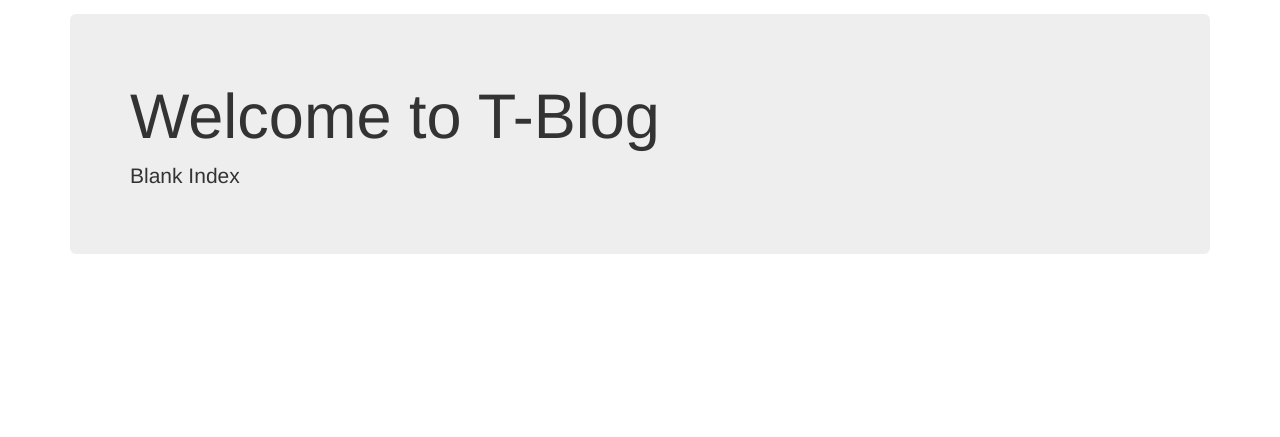
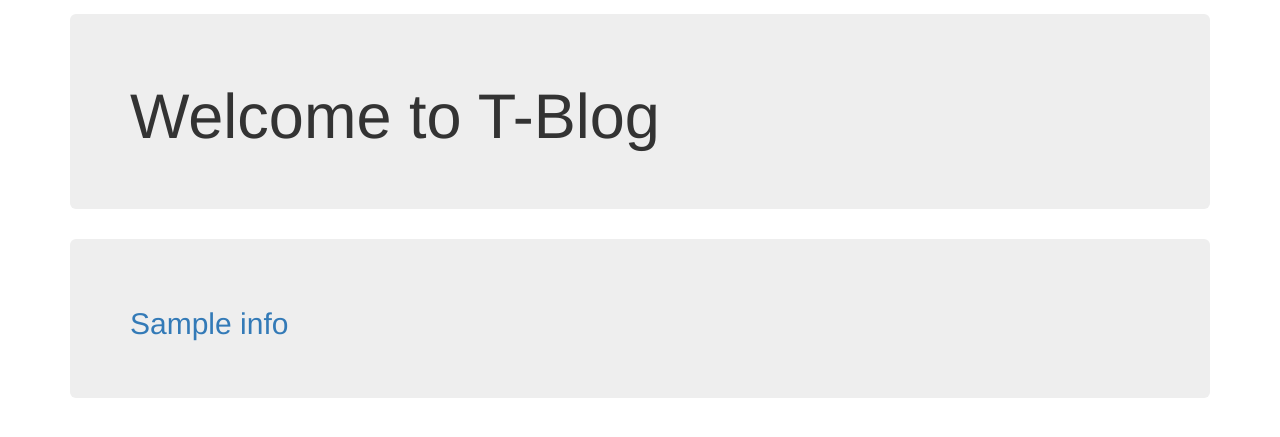
Before and after one commit to SJoshua/T-Blog, a Flask app: template t_blog/templates/index.html in a window 1280 px wide. Shown: the top 437 px of the page. Run offline with Flask 2, Linux system fonts and the light colour scheme; the template is opened without the code that fills it: most values are stand-ins (such as "Sample title", 1, 10 or a date in 2020); parts of the project's set-up code (start-up, migrations or seed data) failed here and were passed over; some libraries are stand-ins or nearby versions.

Commit message:
feat: implement index page

```diff
--- a/t_blog/database.py
+++ b/t_blog/database.py
@@ -31,6 +31,9 @@ def insert_article(title=None, content=None, author=None, category=None):
 def get_article(id):
     return db_session.query(Article).filter(Article.id == id).first()
 
+def get_articles():
+    return db_session.query(Article).order_by(Article.id.desc()).limit(10).all()
+
 def get_author_name(id):
     return db_session.query(User).filter(User.id == id).first().nickname
 
--- a/t_blog/forms.py
+++ b/t_blog/forms.py
@@ -4,6 +4,6 @@ from wtforms.widgets import *
 from wtforms.validators import *
 
 class NewArticleForm(FlaskForm):
-    title = TextField(u'Title', validators=[Required()])
+    title = StringField(u'Title', validators=[Required()])
     content = TextAreaField(u'Article', render_kw={"rows": 20})
     submit = SubmitField(u'Publish')
--- a/t_blog/templates/article.html
+++ b/t_blog/templates/article.html
@@ -6,9 +6,9 @@
             <h5> Category: {{ category }} </h5>
             <h1> {{ title }} </h1>
             <h4> Author: {{ author }} </h4>
-
-            <pre>{{ content }}</pre>
         </div>
-
+        <div class="jumbotron">
+            {{ content | safe }}
+        </div>
     </div>
 {%- endblock %}
--- a/t_blog/templates/index.html
+++ b/t_blog/templates/index.html
@@ -4,7 +4,11 @@
     <div class="container">
         <div class="jumbotron">
             <h1>Welcome to T-Blog</h1>
-            <p>Blank Index</p>
         </div>
+        {% for info in articles %}
+            <div class="jumbotron">
+                <h2><a href="/article/{{ info[0] }}"> {{ info[1] }} </a></h2>
+            </div>
+        {% endfor %}
     </div>
 {%- endblock %}
```
Also changed, not shown: t_blog/frontend.py (+7 -2 lines).
